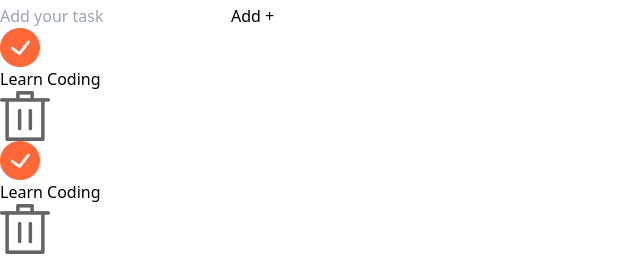
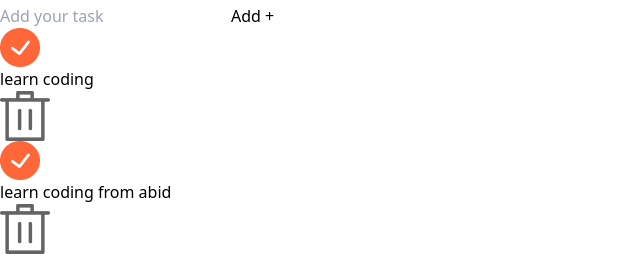
Before and after one commit to abidsarkar/To-Do-List-App-Using-React-JS-And-Tailwind-CSS, a React (Vite) app: page / in a window 1280 px wide. Shown: the part 532-788 px from the top of the page, without its empty margins (0-640 px from the left). Built offline with nearby package versions, Linux system fonts and the light colour scheme.

Commit message:
useref and button onclick to read input

```diff
--- a/src/components/Todo.jsx
+++ b/src/components/Todo.jsx
@@ -1,7 +1,12 @@
-import React from "react";
+import React, { useRef } from "react";
 import todo_icon from "../assets/todo_icon.png";
 import TodoItems from "./TodoItems";
 const Todo = () => {
+    const inputRef = useRef();
+    const add = ()=>{
+        const inputText = inputRef.current.value;
+        console.log(inputText);
+    }
   return (
     <div className="bg-white place-self-center w-11/12 max-w-md flex flex-col p-7 min-h-[550px] rounded-xl">
       {/* -----title ---- */}
@@ -14,19 +19,19 @@ const Todo = () => {
       </div>
       {/* -----input Box ---- */}
       <div className="flex items-center my-7 bg-gray-200 rounded-full">
-        <input
+        <input ref={inputRef}
           className="bg-transparent border-0 outline-none flex-1 h-14 pl-6 pr-2 placeholder:text-slate-600"
           type="text"
           placeholder="Add your task"
         />
-        <button className="border-none rounded-full bg-orange-600 w-32 h-14 text-white text-lg font-medium cursor-pointer">
+        <button onClick={add} className="border-none rounded-full bg-orange-600 w-32 h-14 text-white text-lg font-medium cursor-pointer">
           Add +
         </button>
       </div>
       {/* -----todo list ---- */}
       <div>
-        <TodoItems/>
-        <TodoItems/>
+        <TodoItems text={"learn coding"}/>
+        <TodoItems text={"learn coding from abid"}/>
       </div>
     </div>
   );
--- a/src/components/TodoItems.jsx
+++ b/src/components/TodoItems.jsx
@@ -2,12 +2,12 @@ import React from 'react'
 import tick from '../assets/tick.png'
 import not_tick from '../assets/not_tick.png'
 import delete_icon from '../assets/delete.png'
-const TodoItems = () => {
+const TodoItems = ({text}) => {
   return (
     <div className='flex items-center my-3 gap-2'>
         <div className='flex flex-1 items-center cursor-pointer'>
             <img className='w-7' src={tick} alt="" />
-            <p className='text-slate-700 ml-4 text-[17px]'>Learn Coding</p>
+            <p className='text-slate-700 ml-4 text-[17px]'>{text}</p>
         </div>
         <img className='w-3.5 cursor-pointer' src={delete_icon} alt="" />
     </div>
```
